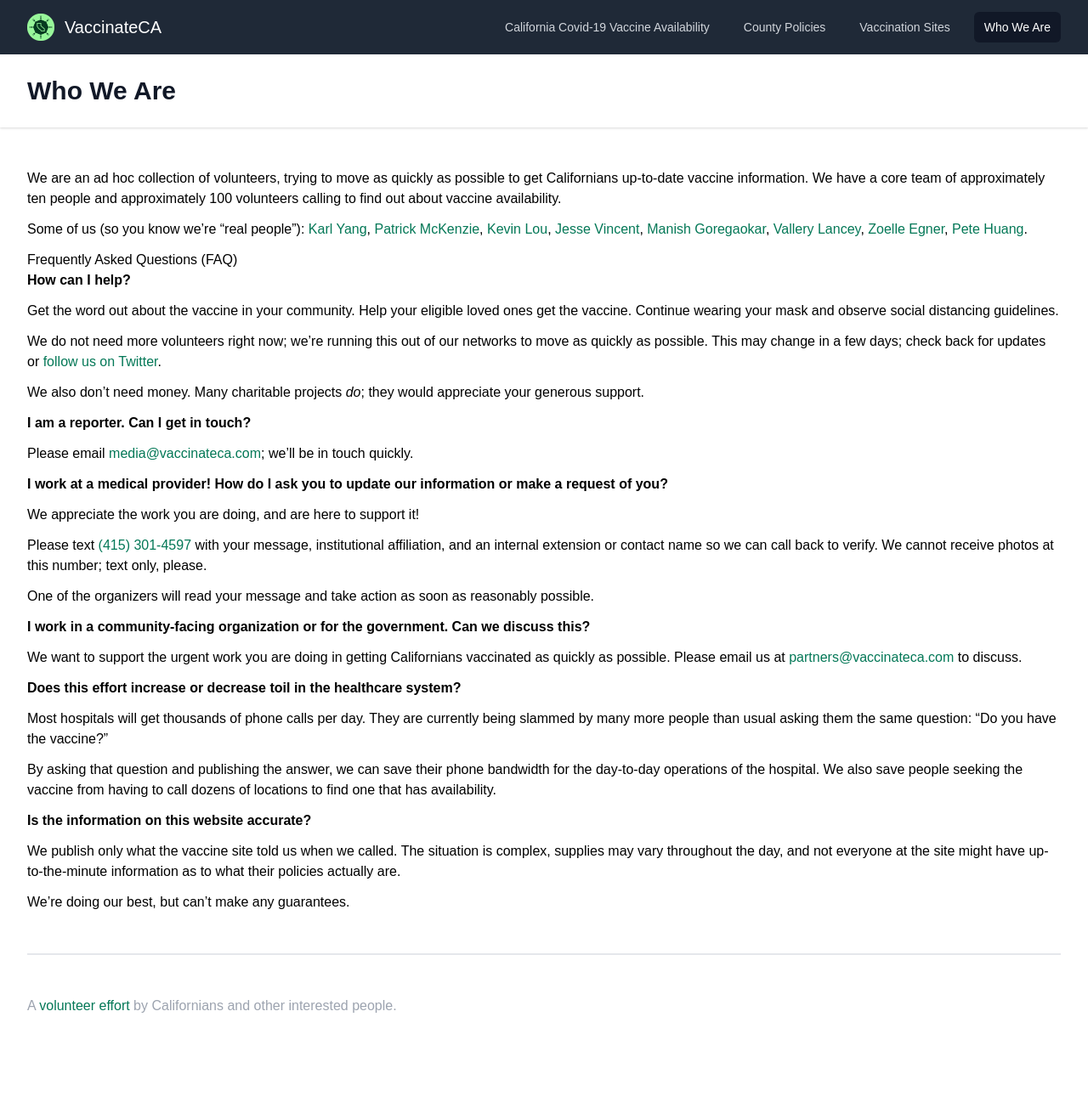
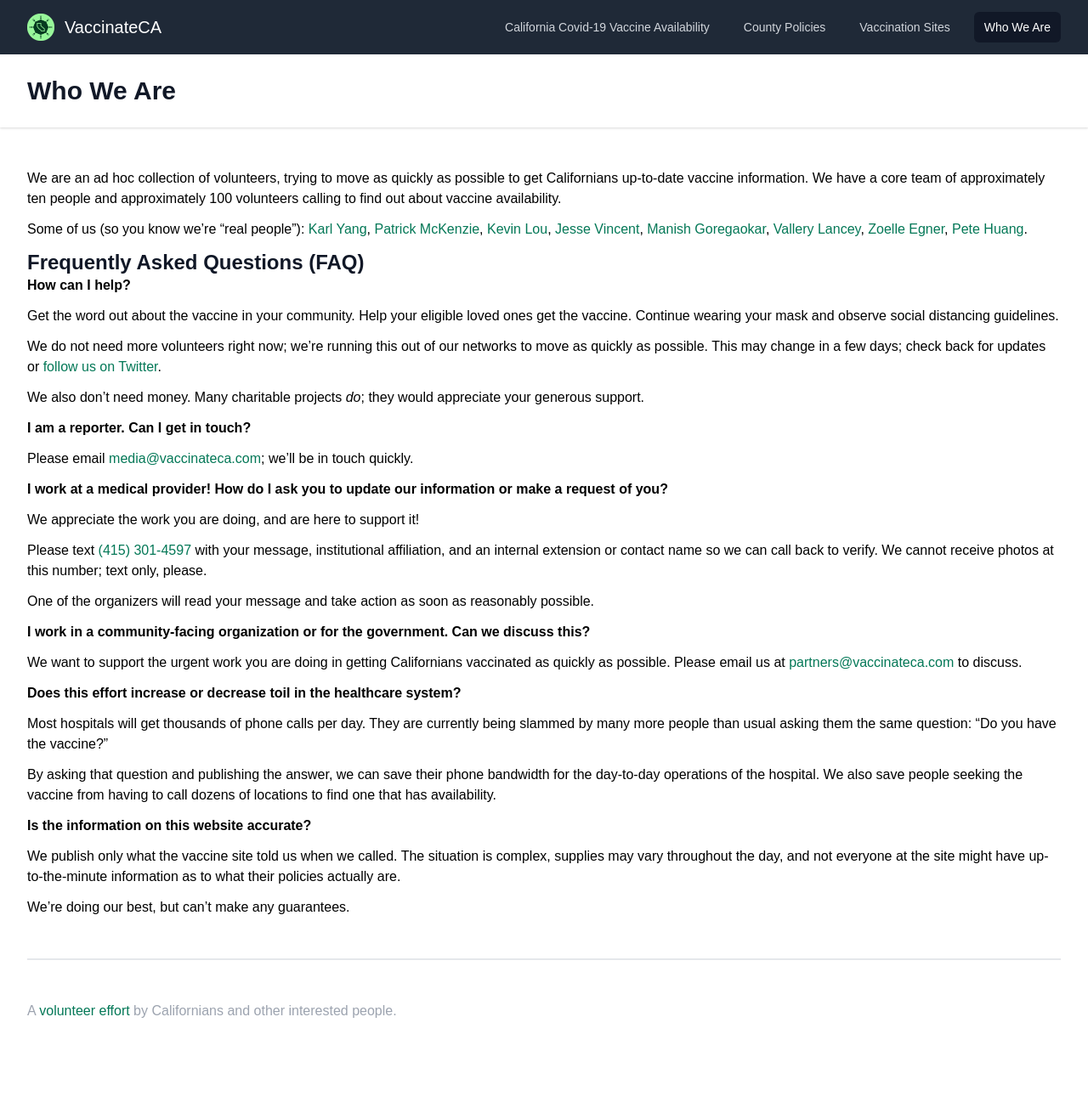
Before and after one commit to CAVaccineInventory/site, a Jekyll site: the page built from who-we-are.md, in a window 1280 px wide. Shown: the whole page at 85% size. Built offline with Jekyll 4.4.1, drawn with Linux system fonts in a browser that asks for light colours; some web fonts are replaced.

Commit message:
Style FAQ header a bit 💈

```diff
--- a/who-we-are.md
+++ b/who-we-are.md
@@ -11,9 +11,9 @@
 {% for coordinator in site.data.coordinators %} [{{ coordinator[0] }}]({{ coordinator[1] }}) {% endfor %}
 </span>.
 
-<a name="faq" />
-
-## Frequently Asked Questions (FAQ)
+<h2 class="text-2xl font-bold leading-tight text-gray-900">
+Frequently Asked Questions (FAQ)
+</h2>
 
 **How can I help?**
 
```
